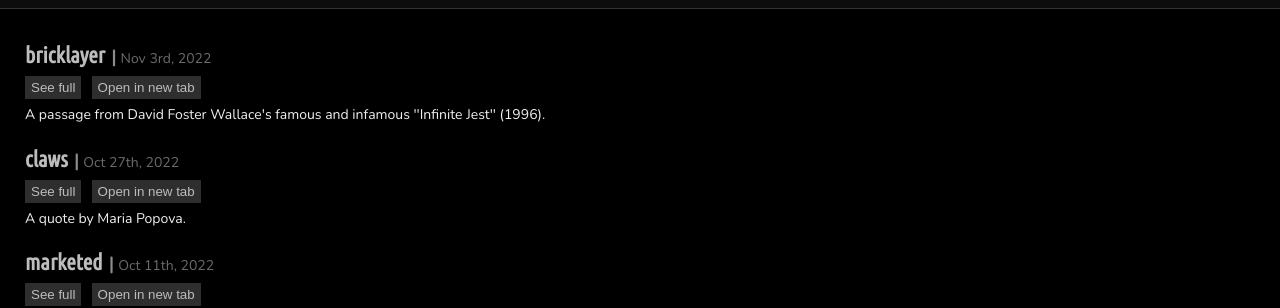
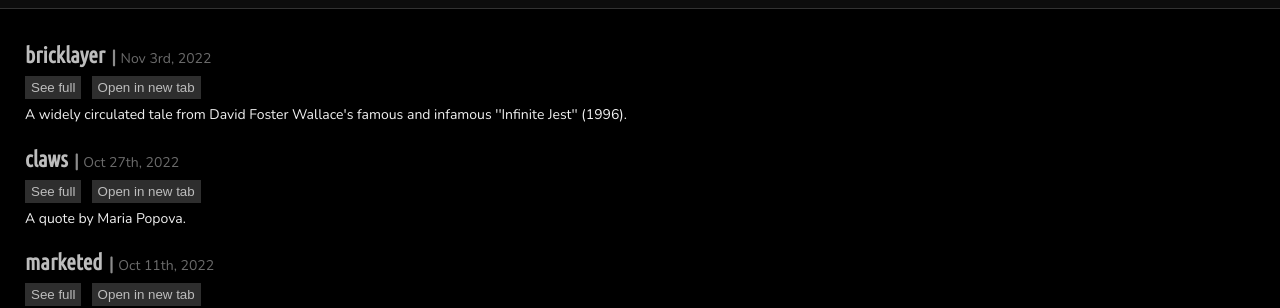
Before and after one commit to olivecarambola/logbook, a Jekyll site: the page built from post_all.md, in a window 1280 px wide. Shown: the part 124-432 px from the top of the page. Built offline with Jekyll 4.4.1, drawn with Linux system fonts in a browser that asks for light colours; some web fonts are replaced.

Commit message:
Update 2022-11-03-bricklayer.md

```diff
--- a/_posts/2022-11-03-bricklayer.md
+++ b/_posts/2022-11-03-bricklayer.md
@@ -3,9 +3,9 @@ layout: posts
 title: "bricklayer"
 date: 2022-11-03
 permalink: /posts/22-11-03-bricklayer/
-summary: "A passage from David Foster Wallace's famous and infamous ''Infinite Jest'' (1996)."
+summary: "A widely circulated tale from David Foster Wallace's famous and infamous ''Infinite Jest'' (1996)."
 collection: "coda"
-wrdcount_original: 252
+wrdcount_original: 253
 wrdcount_quote: 487
 wrdcount_translated: 0
 wrdcount_capnotes: 0
```
Also changed, not shown: other parts of _posts/2022-11-03-bricklayer.md (+1 -1 lines).
